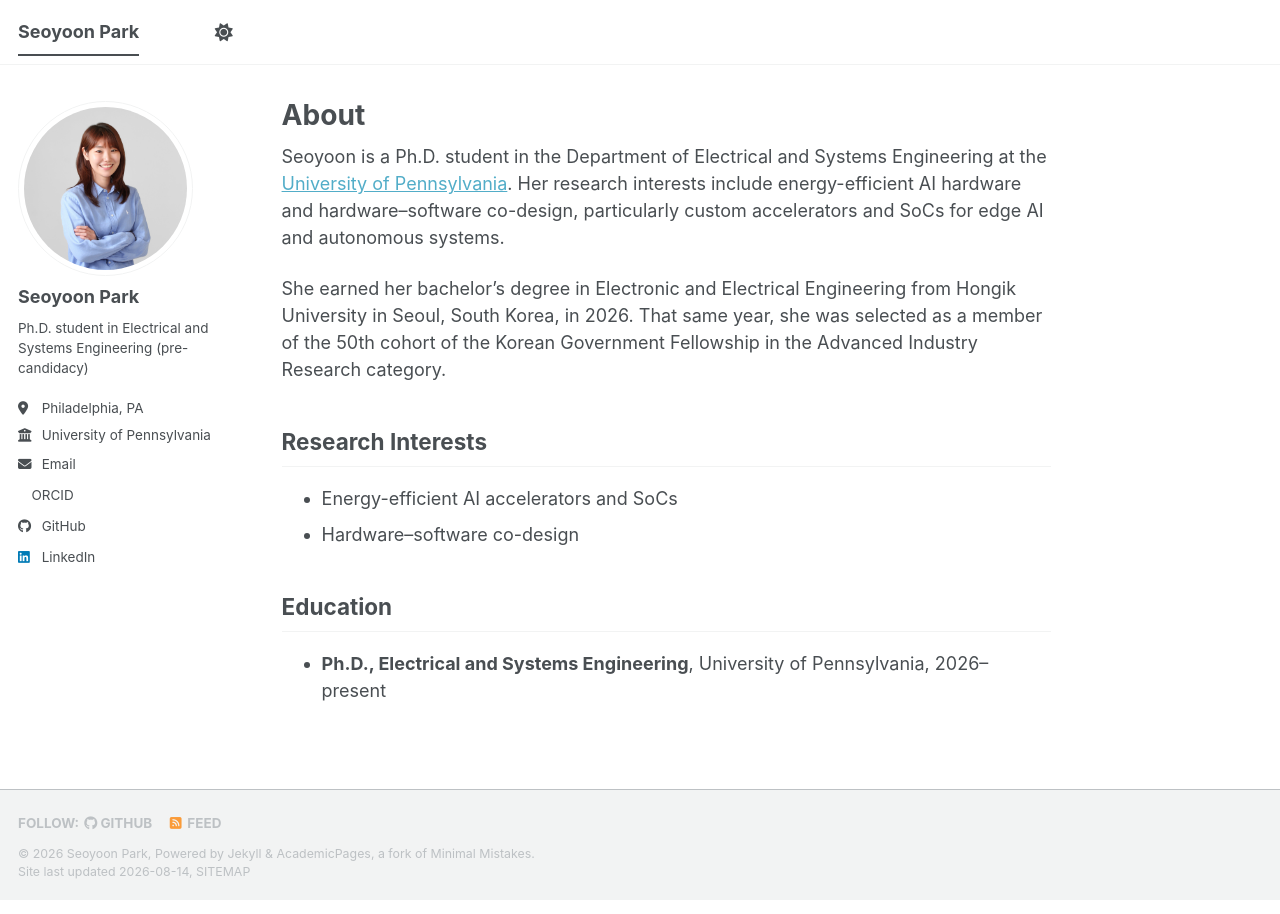
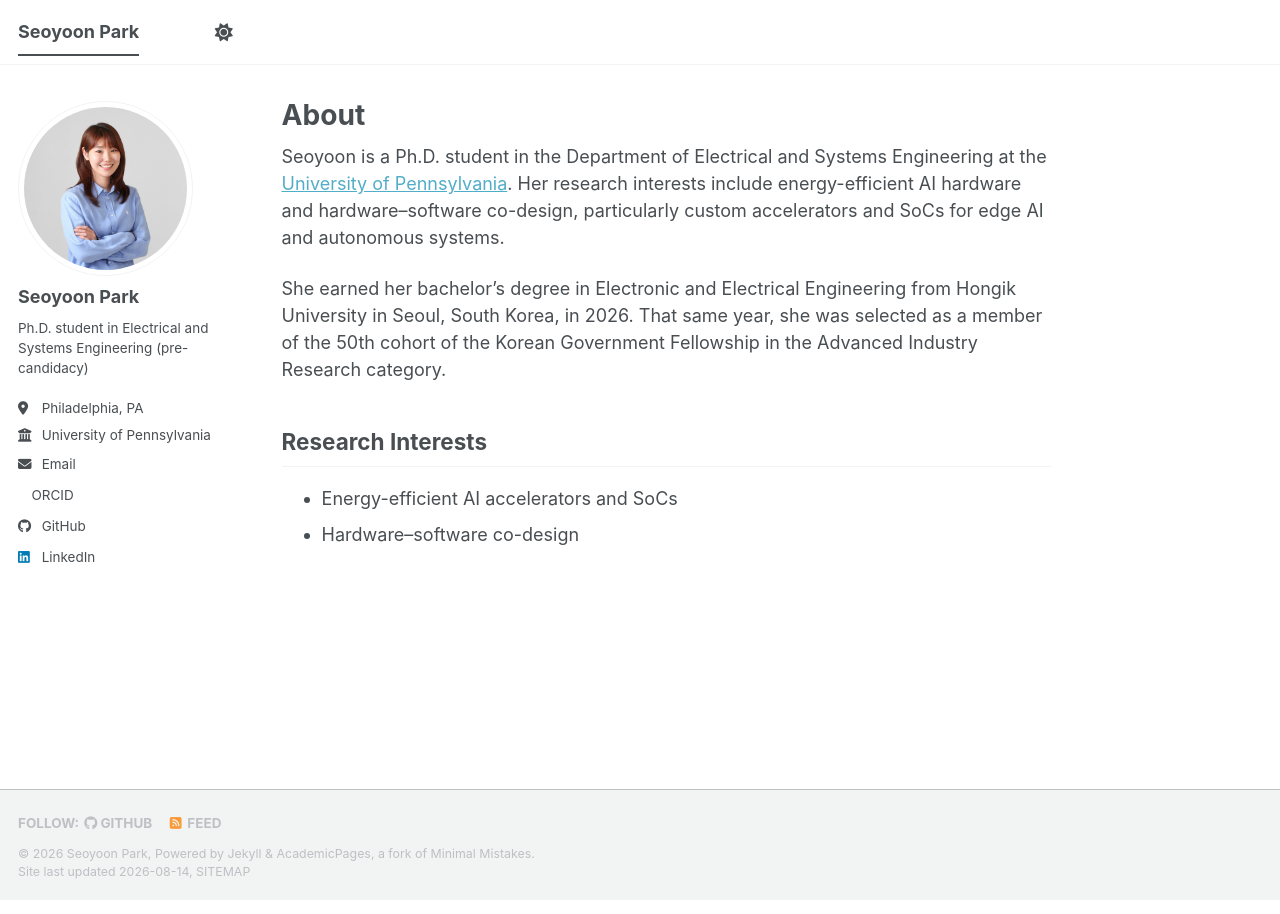
Before and after one commit to seoyoon-park/seoyoon-park.github.io, a Jekyll site: the page built from _pages/about.md, in a window 1280 px wide. Built offline with Jekyll 4.4.1, drawn with Linux system fonts in a browser that asks for light colours; a style sheet for code colours, icons or effects is not loaded.

Commit message:
Remove Education section from homepage

```diff
--- a/_pages/about.md
+++ b/_pages/about.md
@@ -15,7 +15,3 @@ She earned her bachelor's degree in Electronic and Electrical Engineering from H
 
 - Energy-efficient AI accelerators and SoCs
 - Hardware–software co-design
-
-## Education
-
-- **Ph.D., Electrical and Systems Engineering**, University of Pennsylvania, 2026–present
```
